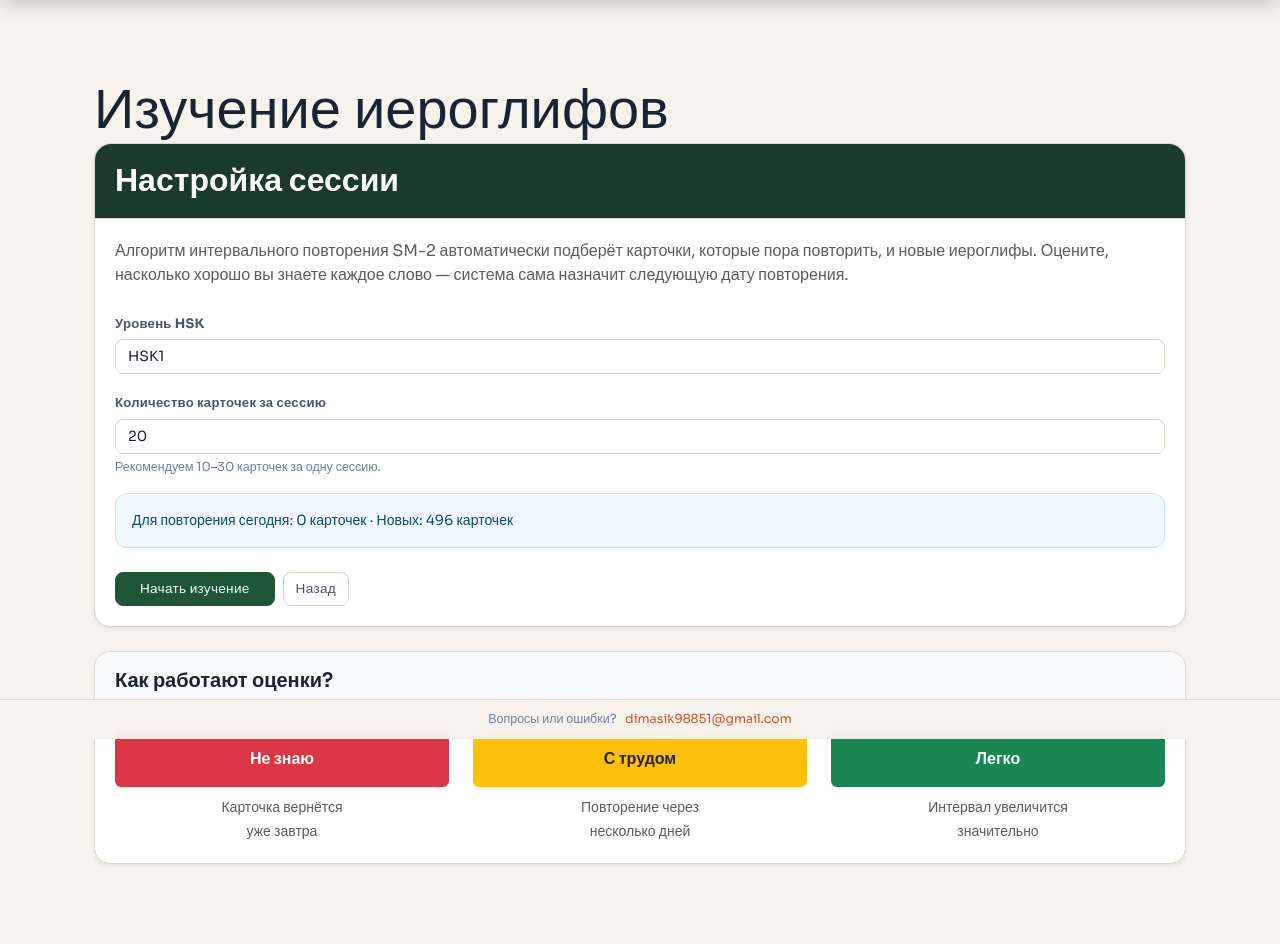
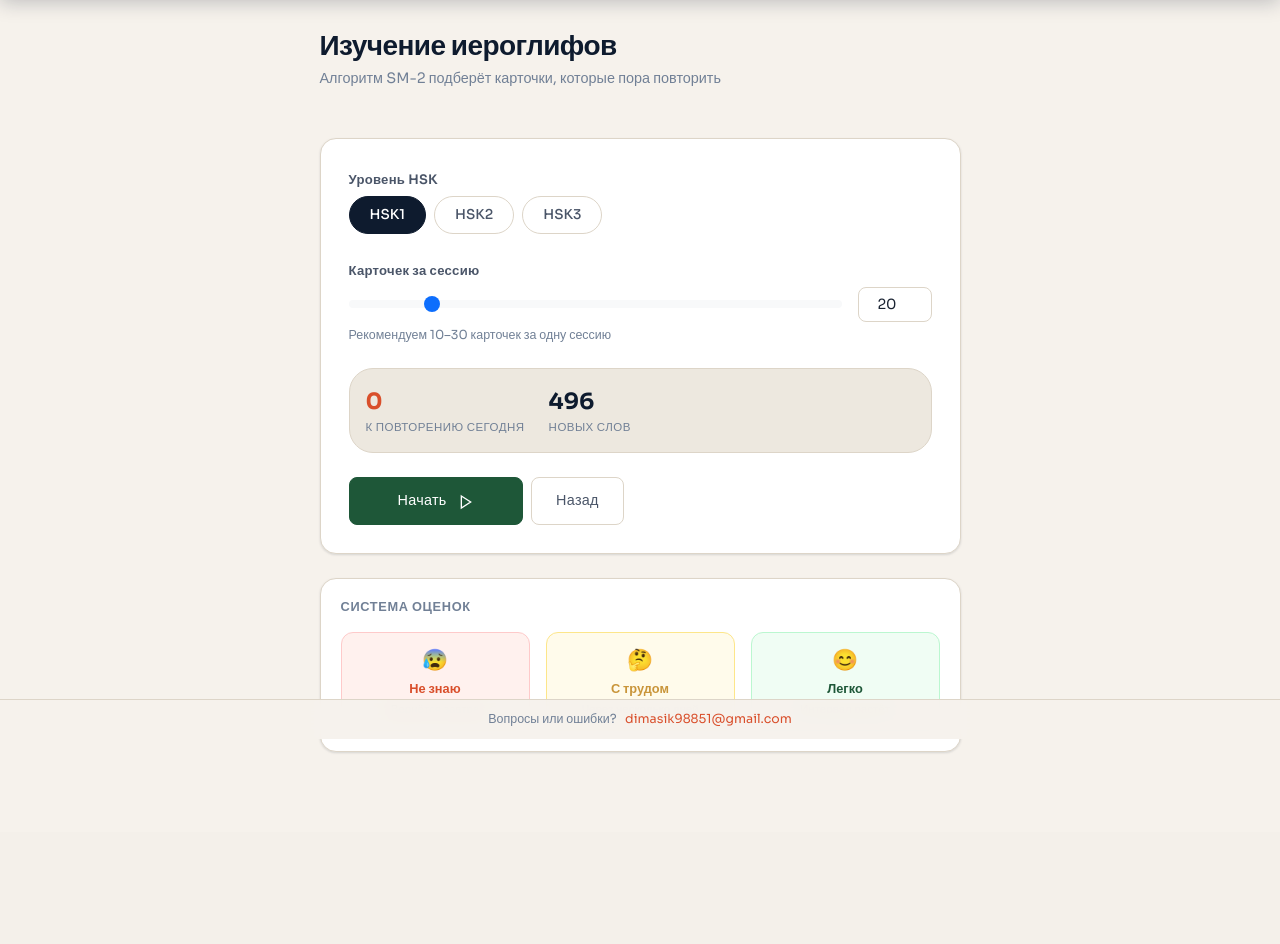
Before and after one commit to 0-Forester-0/chinese, a Django app: page /study/ in a window 1280 px wide. Shown: the part 61-1005 px from the top of the page. After the commit the page ends 814 px from the top, so only its background shows below. Run offline with Django 3.2, Linux system fonts and the light colour scheme; a user stored in the database is signed in; tables that the repository leaves empty hold one stand-in row (values such as "Sample post"); a database or web service that is not in the repository returns one stand-in record (values such as "Sample title").

Commit message:
Update study_select.html

```diff
--- a/templates/study_select.html
+++ b/templates/study_select.html
@@ -1,101 +1,177 @@
 {% extends 'base.html' %}
 {% load static %}
 {% block content %}
-<div class="container mt-5">
-    <h1 class="card-title display-4">Изучение иероглифов</h1>
-    <div class="card shadow-sm">
-        <div class="card-header bg-success text-white">
-            <h2 class="card-title mb-0">Настройка сессии</h2>
-        </div>
-        <div class="card-body">
-            <p class="text-muted mb-4">
-                Алгоритм интервального повторения SM-2 автоматически подберёт карточки,
-                которые пора повторить, и новые иероглифы. Оцените, насколько хорошо вы
-                знаете каждое слово — система сама назначит следующую дату повторения.
-            </p>
+
+<div class="row justify-content-center">
+<div class="col-12 col-md-9 col-lg-7">
+
+    <!-- Header -->
+    <div class="mb-5">
+        <h1 class="page-title">Изучение иероглифов</h1>
+        <p class="page-subtitle">Алгоритм SM-2 подберёт карточки, которые пора повторить</p>
+    </div>
+
+    <!-- Config card -->
+    <div class="card mb-4">
+        <div class="card-body" style="padding:28px;">
             <form method="post">
                 {% csrf_token %}
-                <div class="mb-3">
-                    <label for="category" class="form-label fw-bold">Уровень HSK</label>
-                    <select class="form-select" id="category" name="category">
+
+                <!-- Category -->
+                <div class="mb-4">
+                    <label class="form-label">Уровень HSK</label>
+                    <div class="d-flex gap-2 flex-wrap" id="category-pills">
+                        {% for cat in categories %}
+                        <label style="cursor:pointer;">
+                            <input type="radio" name="category" value="{{ cat }}" id="cat-{{ cat }}"
+                                   {% if forloop.first %}checked{% endif %}
+                                   class="d-none cat-radio">
+                            <span class="category-pill" data-cat="{{ cat }}">{{ cat }}</span>
+                        </label>
+                        {% endfor %}
+                    </div>
+                    <!-- Hidden select for form submission -->
+                    <select name="category" id="category" class="d-none">
                         {% for cat in categories %}
                             <option value="{{ cat }}">{{ cat }}</option>
                         {% endfor %}
                     </select>
                 </div>
-                <div class="mb-3">
-                    <label for="count" class="form-label fw-bold">Количество карточек за сессию</label>
-                    <input type="number" class="form-control" id="count" name="count"
-                           value="20" min="5" max="100">
-                    <div class="form-text">Рекомендуем 10–30 карточек за одну сессию.</div>
+
+                <!-- Count -->
+                <div class="mb-4">
+                    <label class="form-label" for="count">Карточек за сессию</label>
+                    <div class="d-flex align-items-center gap-3">
+                        <input type="range" class="form-range flex-grow-1" id="count-range"
+                               min="5" max="100" step="5" value="20"
+                               style="accent-color: var(--ink);">
+                        <input type="number" class="form-control" name="count" id="count"
+                               value="20" min="5" max="100"
+                               style="width:80px; text-align:center;">
+                    </div>
+                    <div class="form-text">Рекомендуем 10–30 карточек за одну сессию</div>
                 </div>
 
-                <!-- Статистика готовых к повторению -->
-                <div id="due-stats" class="alert alert-info" style="display:none;">
-                    <span id="due-text"></span>
+                <!-- Due stats -->
+                <div id="due-stats" class="p-3 mb-4 rounded-xl d-none"
+                     style="background:var(--paper-warm); border:1px solid var(--paper-border);">
+                    <div class="d-flex gap-4 flex-wrap">
+                        <div>
+                            <div style="font-size:1.4rem; font-weight:700; color:var(--vermillion);" id="due-count">—</div>
+                            <div style="font-size:0.72rem; color:var(--text-muted); text-transform:uppercase; letter-spacing:0.04em;">К повторению сегодня</div>
+                        </div>
+                        <div>
+                            <div style="font-size:1.4rem; font-weight:700; color:var(--ink);" id="new-count">—</div>
+                            <div style="font-size:0.72rem; color:var(--text-muted); text-transform:uppercase; letter-spacing:0.04em;">Новых слов</div>
+                        </div>
+                    </div>
                 </div>
 
-                <div class="d-flex gap-2 mt-4">
-                    <button type="submit" class="btn btn-success px-4">Начать изучение</button>
-                    <a href="{% url 'home' %}" class="btn btn-secondary">Назад</a>
+                <div class="d-flex gap-2">
+                    <button type="submit" class="btn btn-success btn-lg px-5">
+                        Начать
+                        <svg width="16" height="16" viewBox="0 0 24 24" fill="none" stroke="currentColor" stroke-width="2" class="ms-2"><polygon points="5 3 19 12 5 21 5 3"/></svg>
+                    </button>
+                    <a href="{% url 'home' %}" class="btn btn-secondary btn-lg">Назад</a>
                 </div>
             </form>
         </div>
     </div>
 
-    <!-- Подсказка по оценкам -->
-    <div class="card shadow-sm mt-4">
-        <div class="card-header bg-light">
-            <h5 class="mb-0">Как работают оценки?</h5>
-        </div>
-        <div class="card-body">
-            <div class="row text-center">
+    <!-- Rating guide -->
+    <div class="card">
+        <div class="card-body" style="padding:20px;">
+            <h6 style="font-size:0.8rem; text-transform:uppercase; letter-spacing:0.05em; color:var(--text-muted); margin-bottom:16px;">
+                Система оценок
+            </h6>
+            <div class="row g-3">
                 <div class="col-4">
-                    <div class="p-3 rounded bg-danger text-white mb-2">
-                        <strong>Не знаю</strong>
+                    <div style="padding:12px; text-align:center; background:#fff1ee; border-radius:var(--radius-md); border:1px solid #fecaca;">
+                        <div style="font-size:1.3rem; margin-bottom:4px;">😰</div>
+                        <div style="font-size:0.8rem; font-weight:600; color:var(--vermillion); margin-bottom:2px;">Не знаю</div>
+                        <div style="font-size:0.72rem; color:var(--text-muted);">Вернётся завтра</div>
                     </div>
-                    <small class="text-muted">Карточка вернётся<br>уже завтра</small>
                 </div>
                 <div class="col-4">
-                    <div class="p-3 rounded bg-warning mb-2">
-                        <strong>С трудом</strong>
+                    <div style="padding:12px; text-align:center; background:#fffbeb; border-radius:var(--radius-md); border:1px solid #fde68a;">
+                        <div style="font-size:1.3rem; margin-bottom:4px;">🤔</div>
+                        <div style="font-size:0.8rem; font-weight:600; color:var(--gold); margin-bottom:2px;">С трудом</div>
+                        <div style="font-size:0.72rem; color:var(--text-muted);">Через несколько дней</div>
                     </div>
-                    <small class="text-muted">Повторение через<br>несколько дней</small>
                 </div>
                 <div class="col-4">
-                    <div class="p-3 rounded bg-success text-white mb-2">
-                        <strong>Легко</strong>
+                    <div style="padding:12px; text-align:center; background:#f0fdf4; border-radius:var(--radius-md); border:1px solid #bbf7d0;">
+                        <div style="font-size:1.3rem; margin-bottom:4px;">😊</div>
+                        <div style="font-size:0.8rem; font-weight:600; color:#1e5738; margin-bottom:2px;">Легко</div>
+                        <div style="font-size:0.72rem; color:var(--text-muted);">Интервал растёт</div>
                     </div>
-                    <small class="text-muted">Интервал увеличится<br>значительно</small>
                 </div>
             </div>
         </div>
     </div>
+
+</div>
 </div>
 
+<style>
+    .category-pill {
+        display: inline-block;
+        padding: 8px 20px;
+        background: var(--surface);
+        border: 1.5px solid var(--paper-border);
+        border-radius: 100px;
+        font-size: 0.85rem;
+        font-weight: 500;
+        color: var(--text-secondary);
+        transition: var(--transition);
+        user-select: none;
+    }
+    .category-pill:hover {
+        border-color: var(--ink);
+        color: var(--ink);
+        background: var(--paper-warm);
+    }
+    .cat-radio:checked + .category-pill {
+        background: var(--ink);
+        border-color: var(--ink);
+        color: #fff;
+    }
+    .form-range { cursor: pointer; }
+</style>
+
 <script>
-    const categorySelect = document.getElementById('category');
-    const dueStats = document.getElementById('due-stats');
-    const dueText = document.getElementById('due-text');
+    // Sync range and number inputs
+    const countRange = document.getElementById('count-range');
+    const countInput = document.getElementById('count');
+    countRange.addEventListener('input', () => countInput.value = countRange.value);
+    countInput.addEventListener('input', () => countRange.value = countInput.value);
 
-    async function loadDueStats() {
-        const category = categorySelect.value;
+    // Category pill sync with hidden select
+    const catSelect = document.getElementById('category');
+    document.querySelectorAll('.cat-radio').forEach(radio => {
+        radio.addEventListener('change', () => {
+            catSelect.value = radio.value;
+            loadDueStats(radio.value);
+        });
+    });
+
+    async function loadDueStats(category) {
+        const el = document.getElementById('due-stats');
         try {
             const resp = await fetch(`/study/due-count/?category=${category}`, {
                 headers: { 'X-CSRFToken': '{{ csrf_token }}' }
             });
             if (resp.ok) {
                 const data = await resp.json();
-                dueStats.style.display = 'block';
-                dueText.textContent =
-                    `Для повторения сегодня: ${data.due} карточек · Новых: ${data.new_count} карточек`;
+                document.getElementById('due-count').textContent = data.due;
+                document.getElementById('new-count').textContent = data.new_count;
+                el.classList.remove('d-none');
             }
-        } catch (e) {
-            dueStats.style.display = 'none';
-        }
+        } catch(e) { el.classList.add('d-none'); }
     }
 
-    categorySelect.addEventListener('change', loadDueStats);
-    loadDueStats();
+    // Load on init
+    const defaultCat = document.querySelector('.cat-radio:checked');
+    if (defaultCat) loadDueStats(defaultCat.value);
 </script>
 {% endblock %}
```
